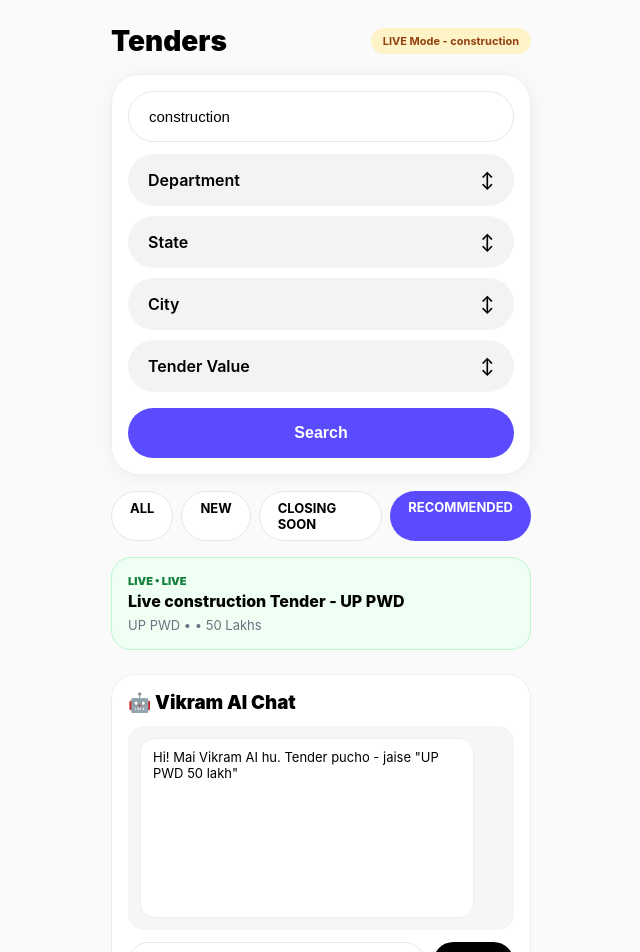
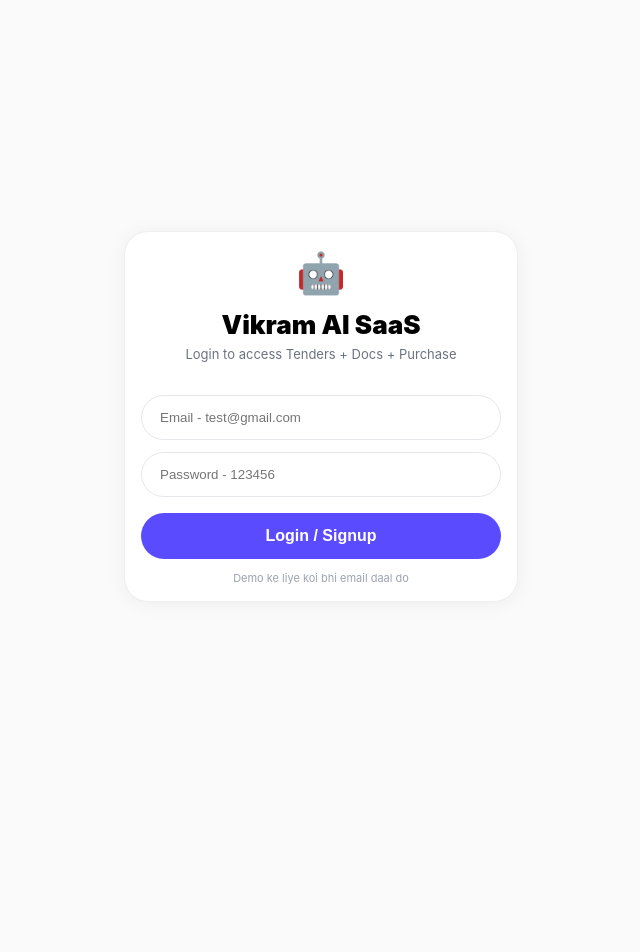
Before and after one commit to shivamopxd/-vikram-ai-saas, a Next.js app: page / in a window 1280 px wide. Shown: the top 952 px of the page, without its empty margins (319-959 px from the left). After the commit the page ends 848 px from the top, so only its background shows below. Built offline with nearby package versions, Linux system fonts and the light colour scheme.

Commit message:
Update page.tsx

```diff
--- a/app/page.tsx
+++ b/app/page.tsx
@@ -1,62 +1,70 @@
 'use client'
-import {useState} from 'react'
+import {useState, useEffect} from 'react'
 
 export default function Page(){
+const [tab,setTab]=useState('tenders')
+const [isLogin,setIsLogin]=useState(false)
+const [email,setEmail]=useState('')
+const [pass,setPass]=useState('')
 const [q,setQ]=useState('construction')
 const [tenders,setT]=useState([{title:'Live construction Tender - UP PWD',dept:'UP PWD',value:'50 Lakhs'}])
-const [chat,setChat]=useState([{r:'ai',t:'Hi! Mai Vikram AI hu. Tender pucho - jaise "UP PWD 50 lakh"'}])
+const [chat,setChat]=useState([{r:'ai',t:'Hi! Mai Vikram AI hu. Login ke baad sab features unlock honge.'}])
 const [inp,setInp]=useState('')
 
-const search=async()=>{
-  try{ const d=await(await fetch(`/api/live-tenders?q=${q}`)).json(); if(d.tenders?.length)setT(d.tenders.map((x:any)=>({title:x.title||x.name, dept:x.dept||'UP PWD', value:x.value||'50 Lakhs'}))) }catch{}
+useEffect(()=>{ const saved = localStorage.getItem('vikram_login'); if(saved) setIsLogin(true) },[])
+
+const login=()=>{
+  if(!email.includes('@')) return alert('Email daalo')
+  localStorage.setItem('vikram_login', email)
+  setIsLogin(true)
 }
-const send=()=>{ if(!inp.trim())return; setChat([...chat,{r:'user',t:inp},{r:'ai',t:`"${inp}" ke liye best ${q} tenders UP eProcure me dhoondh raha hu...`} ]); setInp('') }
+const logout=()=>{ localStorage.removeItem('vikram_login'); setIsLogin(false) }
+
+const card={background:'white', borderRadius:24, padding:16, border:'1px solid #eee', boxShadow:'0 2px 20px rgba(0,0,0,0.05)', marginBottom:16}
+const pill=(active:boolean)=>({padding:'10px 18px', borderRadius:100, fontWeight:800, fontSize:13, border:'1px solid #e5e7eb', background: active?'#5b4bff':'white', color: active?'white':'black'})
+
+// LOGIN SCREEN
+if(!isLogin){
+return(
+<div style={{minHeight:'100vh', background:'#fafafb', display:'flex', alignItems:'center', justifyContent:'center', padding:16, fontFamily:'-apple-system, sans-serif'}}>
+<div style={{...card, width:'100%', maxWidth:360, textAlign:'center' as any}}>
+<div style={{fontSize:40, marginBottom:12}}>🤖</div>
+<h1 style={{fontSize:26, fontWeight:900, margin:0}}>Vikram AI SaaS</h1>
+<p style={{fontSize:13, color:'#6b7280', marginTop:6}}>Login to access Tenders + Docs + Purchase</p>
+<input value={email} onChange={e=>setEmail(e.target.value)} placeholder="Email - test@gmail.com" style={{width:'100%', border:'1px solid #e5e7eb', borderRadius:100, padding:'14px 18px', marginTop:20, boxSizing:'border-box'}}/>
+<input value={pass} onChange={e=>setPass(e.target.value)} type="password" placeholder="Password - 123456" style={{width:'100%', border:'1px solid #e5e7eb', borderRadius:100, padding:'14px 18px', marginTop:12, boxSizing:'border-box'}}/>
+<button onClick={login} style={{width:'100%', background:'#5b4bff', color:'white', borderRadius:100, padding:14, fontWeight:900, marginTop:16, border:'none', fontSize:16}}>Login / Signup</button>
+<div style={{fontSize:11, color:'#9ca3af', marginTop:12}}>Demo ke liye koi bhi email daal do</div>
+</div>
+</div>
+)
+}
 
 return(
-<div style={{minHeight:'100vh', background:'#fafafb', padding:16, maxWidth:420, margin:'0 auto', fontFamily:'-apple-system, sans-serif'}}>
-
+<div style={{minHeight:'100vh', background:'#fafafb', padding:'16px 16px 90px 16px', maxWidth:420, margin:'0 auto', fontFamily:'-apple-system, sans-serif'}}>
 <div style={{display:'flex', justifyContent:'space-between', alignItems:'center', marginBottom:16}}>
-<h1 style={{fontSize:28, fontWeight:900, margin:0}}>Tenders</h1>
-<span style={{background:'#fef3c7', color:'#92400e', fontSize:11, padding:'6px 12px', borderRadius:20, fontWeight:700}}>LIVE Mode - {q}</span>
-</div>
-
-<div style={{background:'white', borderRadius:28, padding:16, border:'1px solid #eee', boxShadow:'0 2px 20px rgba(0,0,0,0.05)', marginBottom:16}}>
-<input value={q} onChange={e=>setQ(e.target.value)} placeholder="Keyword" style={{width:'100%', border:'1px solid #e5e7eb', borderRadius:100, padding:'16px 20px', outline:'none', fontSize:15, boxSizing:'border-box'}}/>
-<div style={{display:'grid', gap:10, marginTop:12}}>
-<div style={{background:'#f3f3f5', borderRadius:100, padding:'16px 20px', display:'flex', justifyContent:'space-between', fontWeight:600}}>Department <span>↕</span></div>
-<div style={{background:'#f3f3f5', borderRadius:100, padding:'16px 20px', display:'flex', justifyContent:'space-between', fontWeight:600}}>State <span>↕</span></div>
-<div style={{background:'#f3f3f5', borderRadius:100, padding:'16px 20px', display:'flex', justifyContent:'space-between', fontWeight:600}}>City <span>↕</span></div>
-<div style={{background:'#f3f3f5', borderRadius:100, padding:'16px 20px', display:'flex', justifyContent:'space-between', fontWeight:600}}>Tender Value <span>↕</span></div>
-</div>
-<button onClick={search} style={{width:'100%', background:'#5b4bff', color:'white', borderRadius:100, padding:16, marginTop:16, fontWeight:800, fontSize:16, border:'none'}}>Search</button>
-</div>
-
-<div style={{display:'flex', gap:8, marginBottom:16, overflowX:'auto'}}>
-<span style={{padding:'8px 18px', border:'1px solid #e5e7eb', borderRadius:100, background:'white', fontWeight:700, fontSize:13}}>ALL</span>
-<span style={{padding:'8px 18px', border:'1px solid #e5e7eb', borderRadius:100, background:'white', fontWeight:700, fontSize:13}}>NEW</span>
-<span style={{padding:'8px 18px', border:'1px solid #e5e7eb', borderRadius:100, background:'white', fontWeight:700, fontSize:13}}>CLOSING SOON</span>
-<span style={{padding:'8px 18px', borderRadius:100, background:'#5b4bff', color:'white', fontWeight:700, fontSize:13}}>RECOMMENDED</span>
-</div>
-
-<div style={{display:'grid', gap:12, marginBottom:24}}>
-{tenders.map((t:any,i)=><div key={i} style={{background:'#effff3', border:'1px solid #bbf7d0', borderRadius:20, padding:16}}>
-<div style={{color:'#15803d', fontSize:11, fontWeight:900, marginBottom:4}}>LIVE • LIVE</div>
-<div style={{fontWeight:800, fontSize:16, lineHeight:'1.2'}}>{t.title}</div>
-<div style={{fontSize:13, color:'#6b7280', marginTop:6}}>{t.dept} • • {t.value}</div>
-</div>)}
-</div>
-
-<div style={{background:'white', border:'1px solid #eee', borderRadius:24, padding:16}}>
-<h3 style={{fontWeight:900, margin:'0 0 12px 0'}}>🤖 Vikram AI Chat</h3>
-<div style={{background:'#f6f6f7', borderRadius:16, padding:12, height:180, overflowY:'auto', display:'grid', gap:8, marginBottom:12}}>
-{chat.map((c:any,i)=><div key={i} style={{fontSize:13, padding:'10px 12px', borderRadius:14, maxWidth:'85%', background: c.r==='user'?'black':'white', color: c.r==='user'?'white':'black', marginLeft: c.r==='user'?'auto':'0', border: c.r==='user'?'none':'1px solid #eee'}}>{c.t}</div>)}
-</div>
-<div style={{display:'flex', gap:8}}>
-<input value={inp} onChange={e=>setInp(e.target.value)} onKeyDown={(e:any)=>e.key==='Enter'&&send()} placeholder="Tender ke baare me pucho.." style={{flex:1, border:'1px solid #e5e7eb', borderRadius:100, padding:'12px 16px', outline:'none'}}/>
-<button onClick={send} style={{background:'black', color:'white', padding:'0 24px', borderRadius:100, fontWeight:700, border:'none'}}>Send</button>
+<h1 style={{fontSize:22, fontWeight:900, margin:0}}>{tab==='tenders'?'Tenders':tab==='docs'?'Documents':tab==='purchase'?'Purchase':'Vikram AI'}</h1>
+<div style={{display:'flex', gap:8, alignItems:'center'}}>
+<span style={{background:'#fef3c7', fontSize:11, padding:'6px 12px', borderRadius:20, fontWeight:700}}>LIVE</span>
+<button onClick={logout} style={{fontSize:11, background:'#fee2e2', border:'none', padding:'6px 10px', borderRadius:20, fontWeight:700}}>Logout</button>
 </div>
 </div>
 
+{tab==='tenders' && <><div style={card}><input value={q} onChange={e=>setQ(e.target.value)} placeholder="construction" style={{width:'100%', border:'1px solid #e5e7eb', borderRadius:100, padding:'16px 20px', boxSizing:'border-box'}}/><button style={{width:'100%', background:'#5b4bff', color:'white', borderRadius:100, padding:14, marginTop:12, fontWeight:800, border:'none'}}>Search</button></div>
+<div style={{display:'grid', gap:12}}>{tenders.map((t:any,i)=><div key={i} style={{background:'#effff3', borderRadius:20, padding:16, border:'1px solid #bbf7d0'}}><div style={{fontWeight:800}}>{t.title}</div><div style={{fontSize:13, color:'#6b7280'}}>{t.dept} • {t.value}</div></div>)}</div></>}
+
+{tab==='docs' && <div style={{display:'grid', gap:12}}>{['PAN Card','GST Certificate','EMD Receipt','BOQ Document','Technical Bid','Company Registration'].map((d,i)=><div key={i} style={card}><b>{d}</b><div style={{fontSize:12, color:'#6b7280'}}>Required for tender</div></div>)}</div>}
+
+{tab==='purchase' && <div style={{display:'grid', gap:12}}><div style={{...card, background:'#5b4bff', color:'white'}}><b>Pro Plan - ₹999/mo</b><div style={{fontSize:13, marginTop:4}}>Unlimited + AI Writer</div><button style={{width:'100%', background:'white', color:'#5b4bff', borderRadius:100, padding:12, fontWeight:900, marginTop:12, border:'none'}}>Purchase Now</button></div><div style={card}><b>Free Plan - ₹0</b><div style={{fontSize:12, color:'#6b7280'}}>5 Tenders/day</div></div></div>}
+
+{tab==='ai' && <div style={card}><div style={{height:300, overflowY:'auto', display:'grid', gap:8, marginBottom:12}}>{chat.map((c:any,i)=><div key={i} style={{padding:10, borderRadius:12, background: c.r==='user'?'black':'#f3f3f5', color: c.r==='user'?'white':'black', marginLeft: c.r==='user'?'auto':'0', maxWidth:'80%', fontSize:13}}>{c.t}</div>)}</div><div style={{display:'flex', gap:8}}><input value={inp} onChange={e=>setInp(e.target.value)} onKeyDown={(e:any)=>e.key==='Enter'&&(()=>{if(!inp.trim())return; setChat([...chat,{r:'user',t:inp},{r:'ai',t:'Result...'}]); setInp('')})()} placeholder="Pucho..." style={{flex:1, border:'1px solid #eee', borderRadius:100, padding:'12px 16px'}}/><button onClick={()=>{if(!inp.trim())return; setChat([...chat,{r:'user',t:inp},{r:'ai',t:'Result...'}]); setInp('')}} style={{background:'black', color:'white', borderRadius:100, padding:'0 18px', border:'none'}}>Send</button></div></div>}
+
+<div style={{position:'fixed', bottom:12, left:'50%', transform:'translateX(-50%)', width:'92%', maxWidth:400, background:'white', borderRadius:100, border:'1px solid #eee', display:'flex', justifyContent:'space-around', padding:'8px', boxShadow:'0 10px 30px rgba(0,0,0,0.1)'}}>
+<button onClick={()=>setTab('tenders')} style={{...pill(tab==='tenders'), border:'none'}}>Tenders</button>
+<button onClick={()=>setTab('docs')} style={{...pill(tab==='docs'), border:'none'}}>Docs</button>
+<button onClick={()=>setTab('purchase')} style={{...pill(tab==='purchase'), border:'none'}}>Purchase</button>
+<button onClick={()=>setTab('ai')} style={{...pill(tab==='ai'), border:'none'}}>AI</button>
+</div>
 </div>
 )
 }
```
